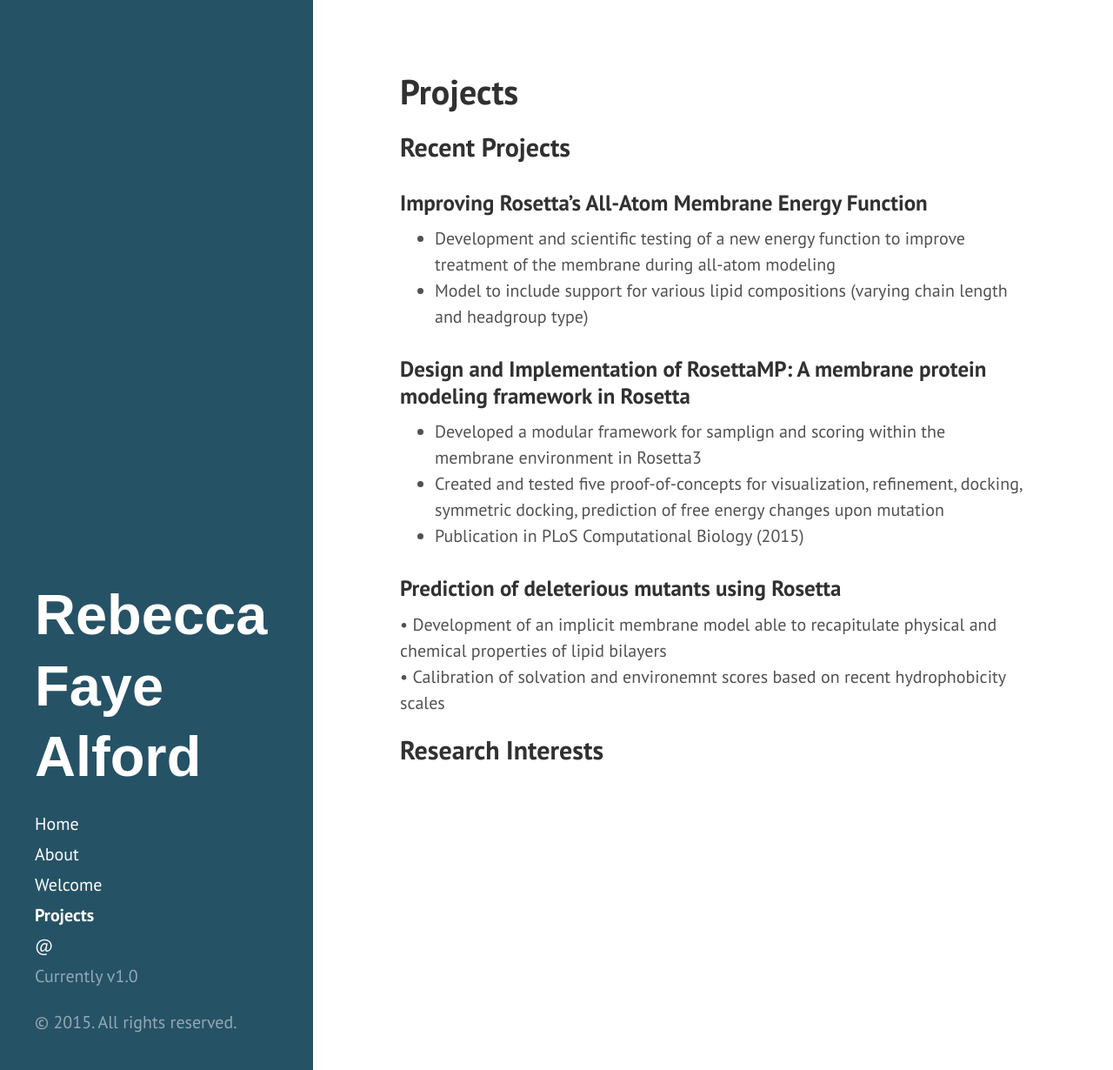
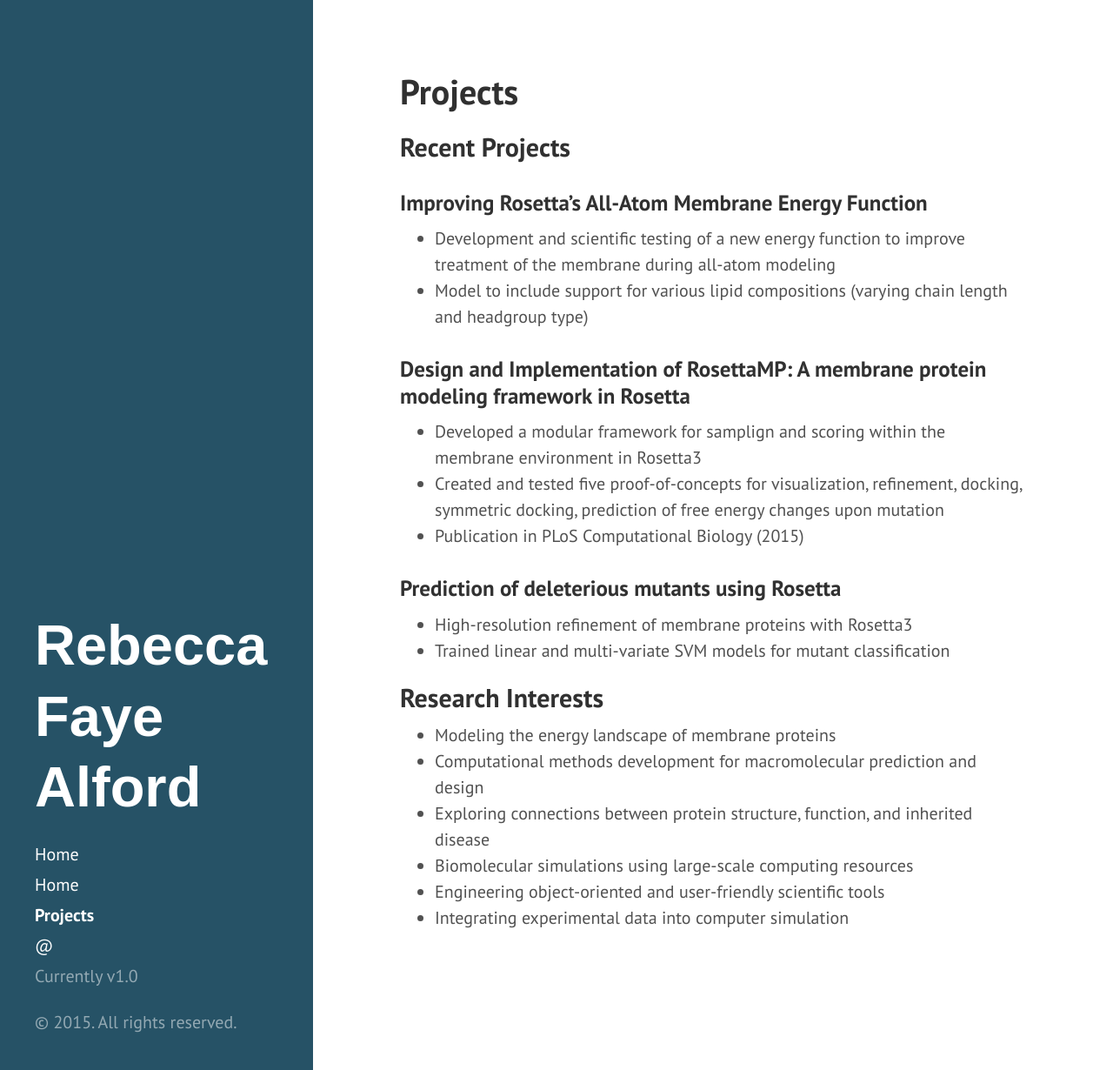
Before and after one commit to rfalford12/rfalford12.github.io, a Jekyll site: the page built from pages/projects.md, in a window 1280 px wide and 1230 px high. Shown: the whole window at 87% size. Built offline with Jekyll 4.4.1, drawn with Linux system fonts in a browser that asks for light colours; Markdown is read by kramdown in place of the engine named in the settings.

Commit message:
Still working

```diff
--- a/pages/projects.md
+++ b/pages/projects.md
@@ -15,8 +15,13 @@
 * Publication in PLoS Computational Biology (2015)
 
 ###  Prediction of deleterious mutants using Rosetta
-
-• Development of an implicit membrane model able to recapitulate physical and chemical properties of lipid bilayers <br>
-• Calibration of solvation and environemnt scores based on recent hydrophobicity scales
+* High-resolution refinement of membrane proteins with Rosetta3
+* Trained linear and multi-variate SVM models for mutant classification
 
 ## Research Interests
+* Modeling the energy landscape of membrane proteins
+* Computational methods development for macromolecular prediction and design
+* Exploring connections between protein structure, function, and inherited disease
+* Biomolecular simulations using large-scale computing resources
+* Engineering object-oriented and user-friendly scientific tools
+* Integrating experimental data into computer simulation
--- a/public/css/hyde.css
+++ b/public/css/hyde.css
@@ -256,3 +256,21 @@
 .theme-base-07 .related-posts li a:hover {
   color: #265266;
 }
+
+/* Custom Formatting for CV and References as part of Personal Website */
+table { border-style: none;
+        text-align: left }
+
+td { padding: 1em 1em 1em 0em;
+     text-align: left;
+     vertical-align: top }
+
+#dates { width: 115px;
+     padding-right: 0em;
+     padding-left: 1em; }
+
+#information {
+  width: 550px;
+  padding-bottom: 1em }
+
+#reference { padding-bottom: 1em }
```
Also changed, not shown: about.md (deleted, +0 -30 lines), index.md (+1 -1 lines), pages/cv.md (added, +24 -0 lines).
